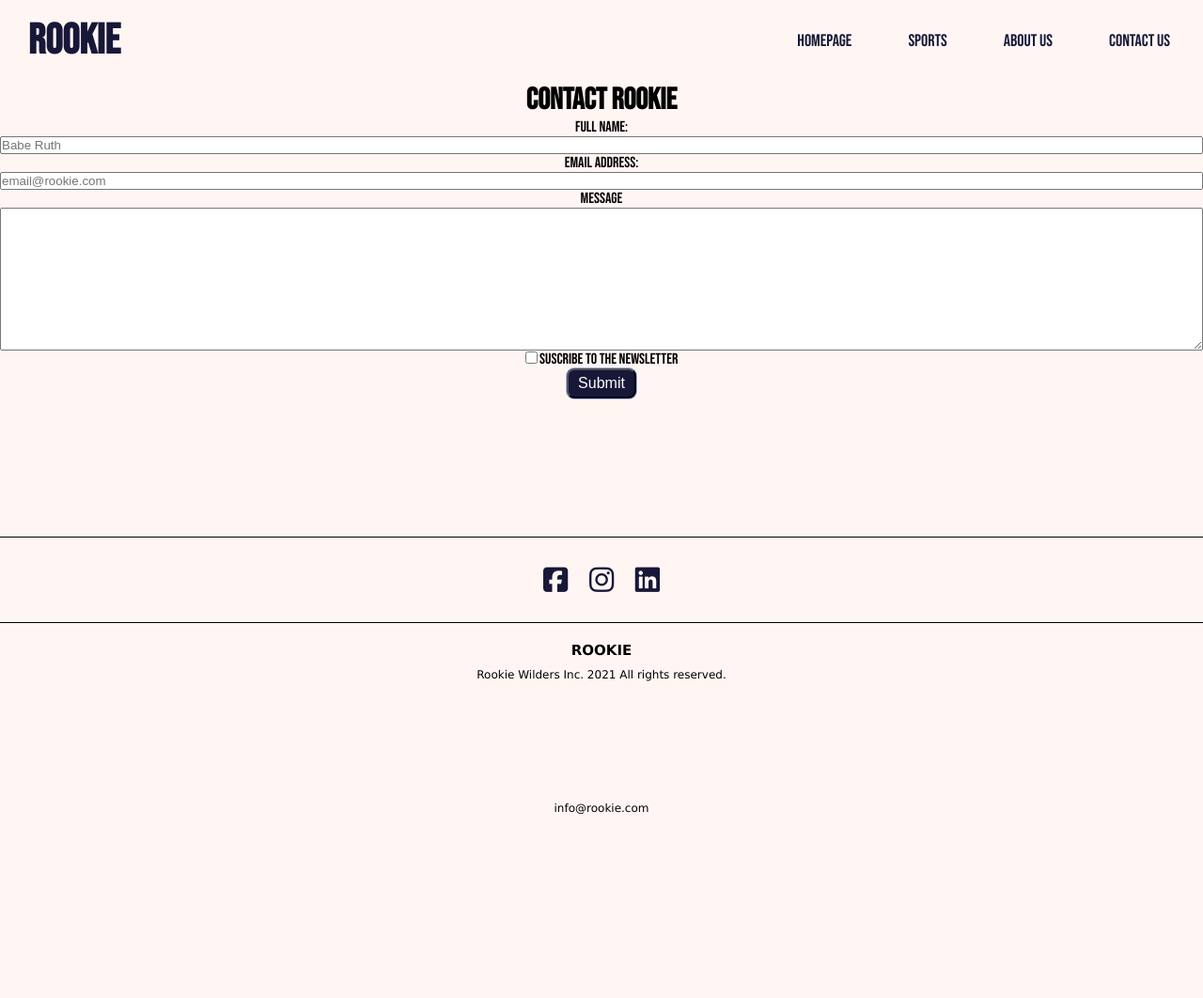
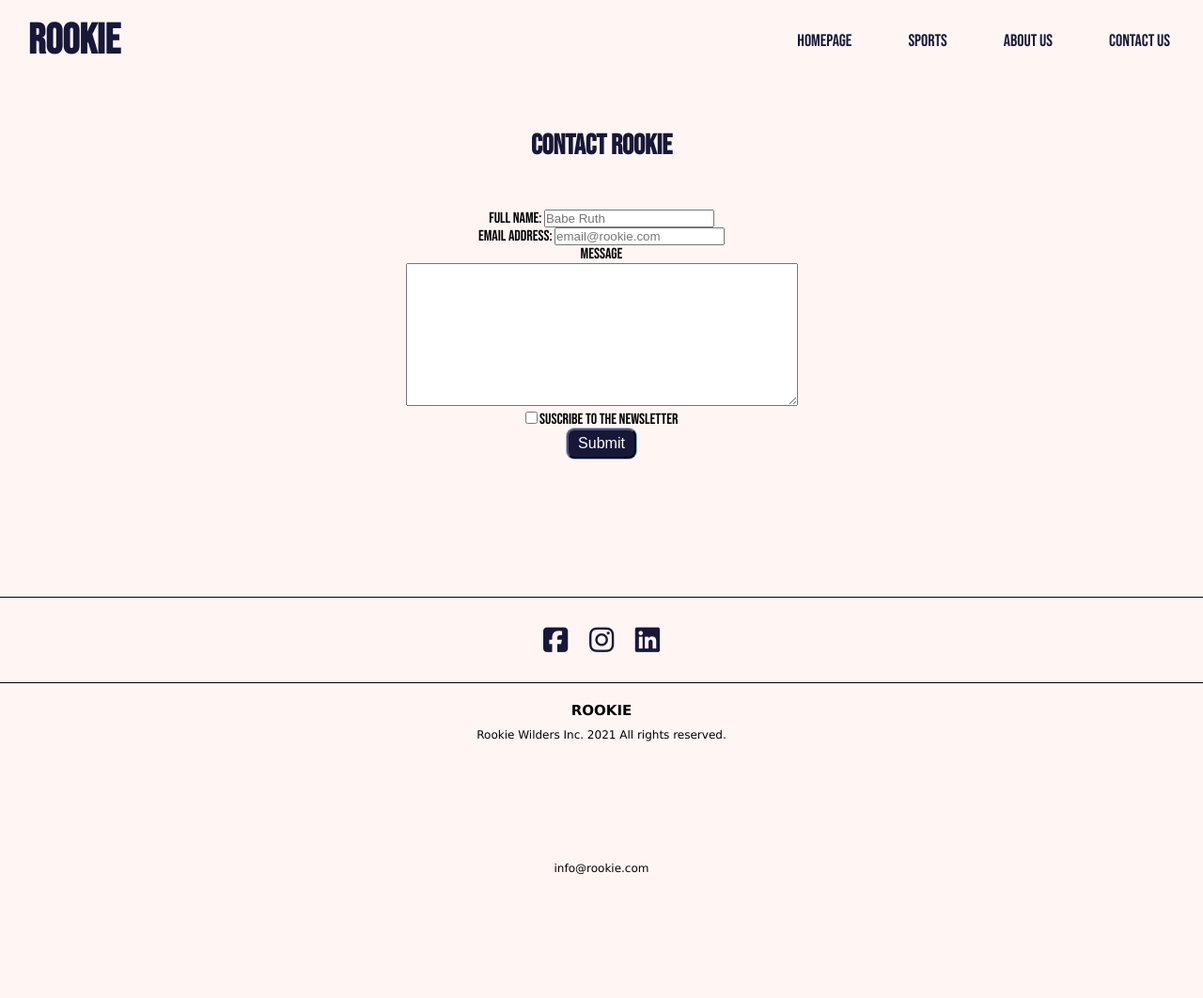
Before and after one commit to makrmeen/rookie, a plain HTML site: page contacts.html in a window 1280 px wide. Shown: the whole page at 94% size. Before the commit the page ends 1015 px from the top, so only its background shows below. Drawn offline with Linux system fonts and the light colour scheme.

Commit message:
form center

```diff
--- a/contacts.html
+++ b/contacts.html
@@ -46,20 +46,19 @@
 </header>
 
 <body>
+  <h2>Contact Rookie</h2>
+
+  <div clas=formclass >
 
 
-  <div class=formclass >
-
-        <h1 class=contact-title>Contact Rookie</h1>
-
-        <form id=formid >
+        <form id=formid>
                   <label>Full Name: </label>
-                  <input type="text" class="nameInput" placeholder="Babe Ruth"></input>
+                  <input type="text" class="nameInput" placeholder="Babe Ruth"></input><br>
 
                   <label>Email address: </label>
-                  <input type="text" placeholder="email@rookie.com">
+                  <input type="text" placeholder="email@rookie.com"><br>
 
-                  <label for="message">Message</label>
+                  <label for="message">Message</label><br>
                   <textarea type="form-control" rows="10" cols="50"></textarea>
 
        </form>
--- a/style.css
+++ b/style.css
@@ -495,11 +495,13 @@ a i {
 
 /* Contact Us */
 
-form {
 
-   display: flex;
-flex-direction: column;
+#formid {
+	width: 80%:;
+	display: flex
+	flex-direction: column;
 }
+
 
 #subutton {
 	box-shadow: 0px 0px 0px 1px #9fb4f2;
```
